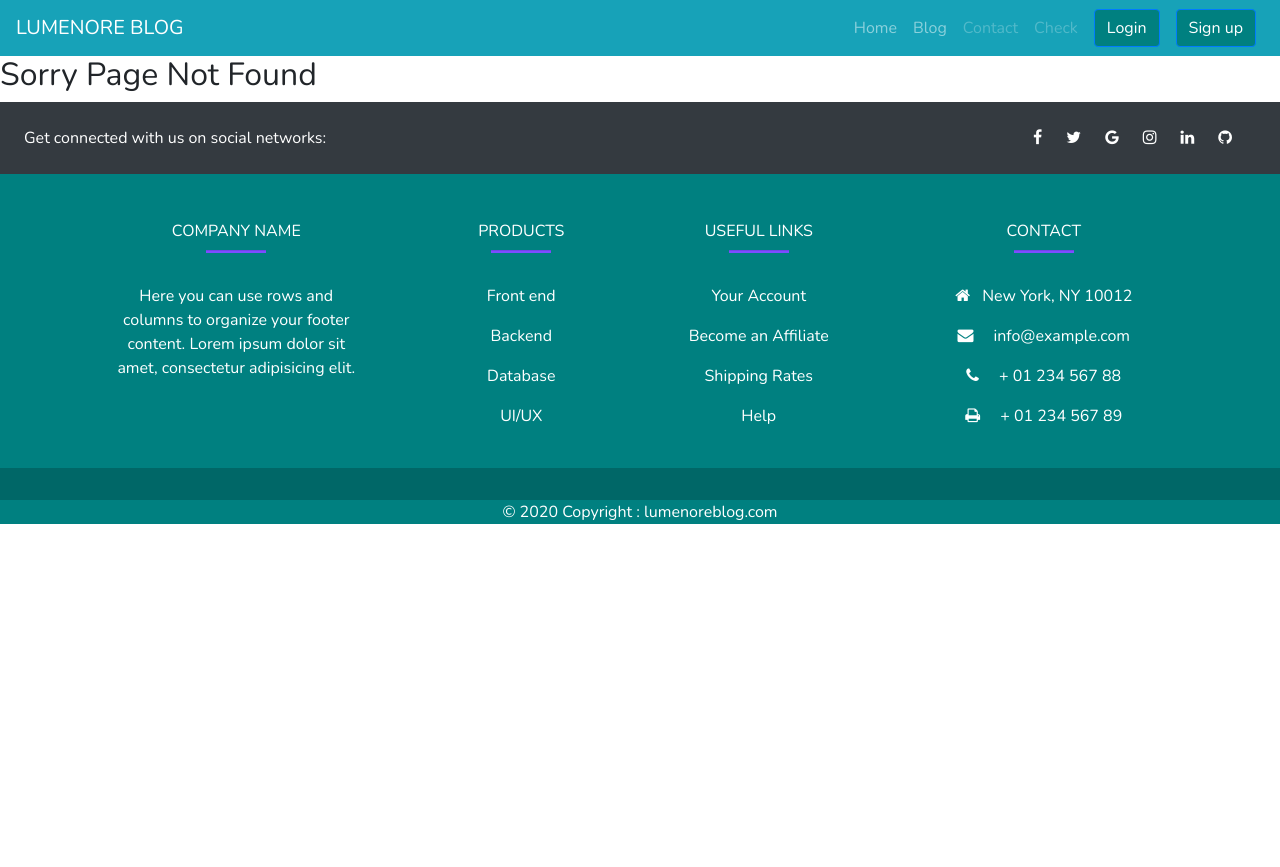
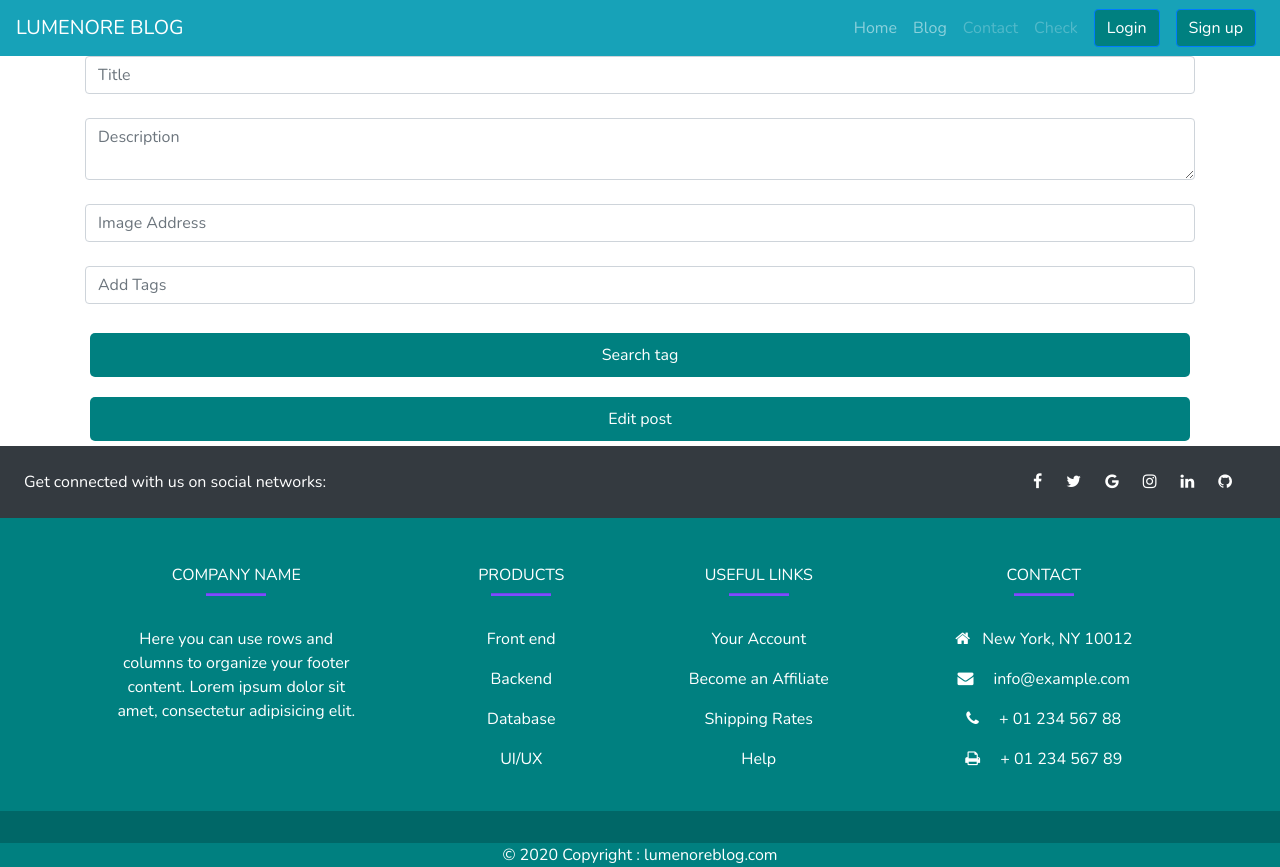
Before and after one commit to jalamdangi/Blogfrontend, a React (Create React App) app: page /editpost/1 in a window 1280 px wide. Before the commit the page ends 800 px from the top, so only its background shows below. Built offline with nearby package versions, Linux system fonts and the light colour scheme; no server answers.

Commit message:
edit post added

```diff
--- a/src/App.js
+++ b/src/App.js
@@ -15,6 +15,7 @@ import BlogCategory from './pages/BlogCategory';
 import Footer from './components/Footer';
 import Question from './pages/Question';
 import Userdashboard from './user/Userdashboard';
+import Edit from './user/Edit';
 
 function App() {
   return (
@@ -39,6 +40,7 @@ function App() {
           <Route exact path='/blogcategory/:category/singleblog/:id' element={<Singleblog/>}/>
           <Route exact path='/Userdashboard' element={!localStorage.getItem('token')?<Signin/>:<Userdashboard/>}/>
           <Route exact path='/Question' element={<Question />} />
+          <Route exact path='/editpost/:id' element={<Edit />} />
           <Route path="*" element={<Errorpage />} />
         </Routes>
         <Footer></Footer>
--- /dev/null
+++ b/src/user/Edit.js
@@ -0,0 +1,81 @@
+import React, { useState,useEffect } from 'react'
+import { useParams } from 'react-router-dom'
+
+const Edit = () => {
+    const {id}=useParams();
+    const [title,setTitle]=useState()
+    const [description,setDescription]=useState()
+    const [tag,setTag]=useState();
+    const [image,setImage]=useState();
+    const [fTag,setFtag]=useState([]);
+    const [mytags,setMytag]=useState([]);
+    const myTag=()=>{
+        const newTag= mytags.map((item)=>item.tag)
+          setFtag(fTag=>[...fTag,newTag[0]]);
+
+        console.log(fTag)
+
+      }
+      const fetchTag = async (e)=>{
+        e.preventDefault();
+        const searchTag={tag:tag}
+        const response= await fetch('http://localhost:5000/fetchtag',{
+          method:'POST',
+          headers:{'content-type':'application/json'},
+          body:JSON.stringify(searchTag)
+        });
+        setMytag(await response.json())
+
+      }
+      useEffect(()=>{
+          const getPost= async ()=>{
+              const res= await fetch(`http://localhost:5000/getblogs/${id}`);
+              const data=await res.json();
+              console.log(data)
+              setTitle(data[0].title)
+              setDescription(data[0].description)
+              setImage(data[0].image)
+              setFtag(data[0].tags)
+
+
+          }
+        getPost()
+    },[id]);
+    const editPost = async (e)=>{
+        e.preventDefault()
+        const token=localStorage.getItem('token')
+        const newPost={title:title,description:description,tags:fTag,image:image}
+        const res= await fetch(`http://localhost:5000/updateblog/${id}`,{
+            method:'PUT',
+            headers:{'content-type':'application/json','token':token},
+            body:JSON.stringify(newPost)
+        })
+        console.log(await res.json())
+    }
+
+  return (
+    <>
+         <div className="row">
+        <div className="col-md-12">
+        <div>
+             <div className='container my-form'>
+             <form className='blog-form'>
+               <input className="form-control" type='text' value={title} onChange={(e)=>setTitle(e.target.value)} placeholder="Title" /><br/>
+               <textarea className="form-control" value={description} onChange={(e)=>setDescription(e.target.value)}  placeholder="Description" /><br/>
+               <input className="form-control" type='text' value={image} onChange={(e)=>setImage(e.target.value)} placeholder='Image Address'  /><br/>
+               <input className="form-control" type='text' value={tag} onChange={(e)=>setTag(e.target.value)}  placeholder="Add Tags" /><br/>
+               <button onClick={fetchTag}>Search tag</button>
+              <div>{<div className='fetched-tags'>{mytags.map((item)=>{return <><div>{<><div className='blog-tags'>{item.tag}</div></>}<div className='tagbtn' onClick={myTag}>add</div> </div><br></br></>})}</div>}</div>
+                 <div className='added-tags'>{fTag.map((item)=>{return <><div style={{margin:'5px'}} className='ad-tag'>{item}</div></>})}</div>
+               <button onClick={editPost}>Edit post</button>
+             </form>
+             </div>
+        </div>
+        </div>
+      </div>
+
+    </>
+  )
+}
+
+export default Edit
--- a/src/user/Viewpost.js
+++ b/src/user/Viewpost.js
@@ -2,7 +2,7 @@ import React, { useEffect, useState } from 'react'
 import { NavLink } from 'react-router-dom'
 
 const Userblog = () => {
-    const[data,setData]=useState(['data']);
+    const[data,setData]=useState([]);
     const [blog,setBlog]=useState('');
     const token=localStorage.getItem('token');
 
@@ -37,7 +37,8 @@ const Userblog = () => {
                           <NavLink to={`/fetchbytags/${tag}`} className="blog-tags">{tag}</NavLink>
                           </>
                         )})}</p>
-                        <NavLink to={`singleblog/${item._id}/${item.category}`} className="btn btn-info">Read More</NavLink>
+                        <NavLink to={`/singleblog/${item._id}/${item.category}`} className="btn btn-info">Read More</NavLink>
+                        <NavLink to={`/editpost/${item._id}`} className="btn btn-info">Edit Post</NavLink>
                         </div>
                      </div>
                       </>
```
